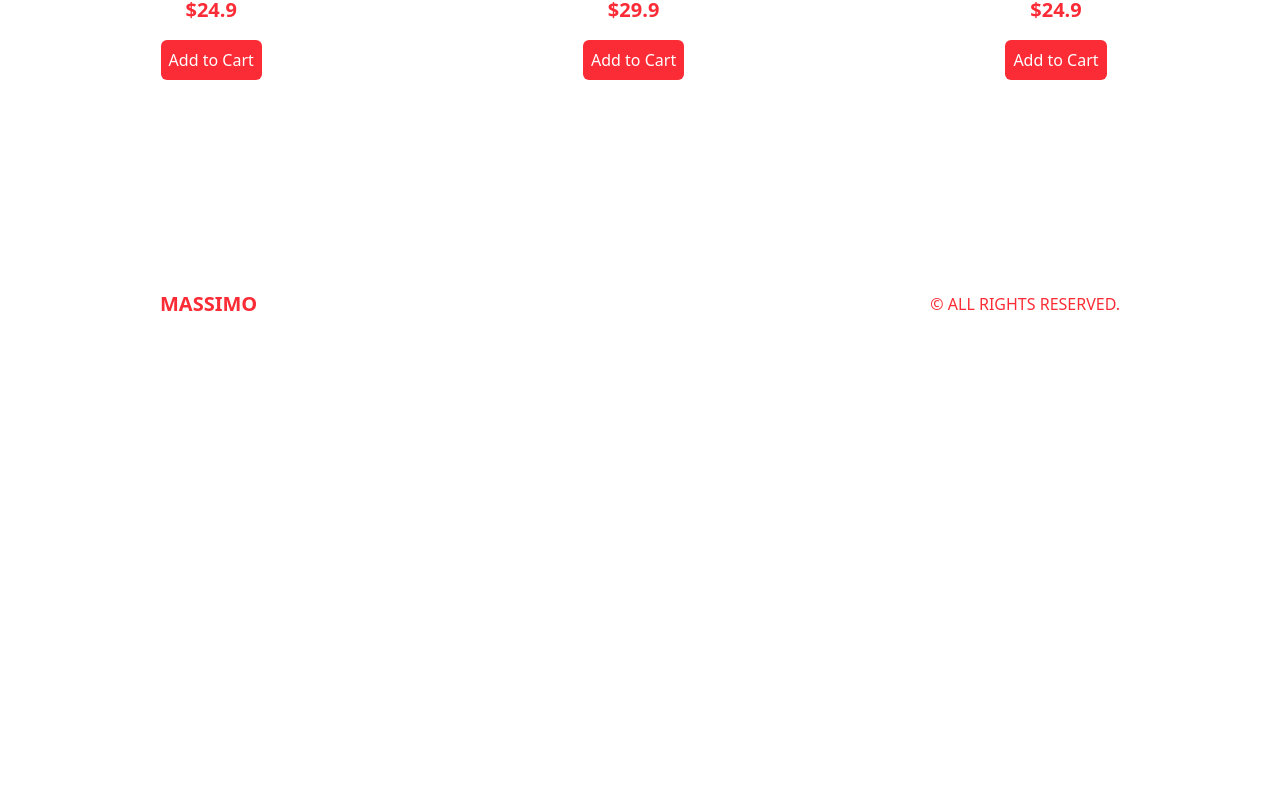
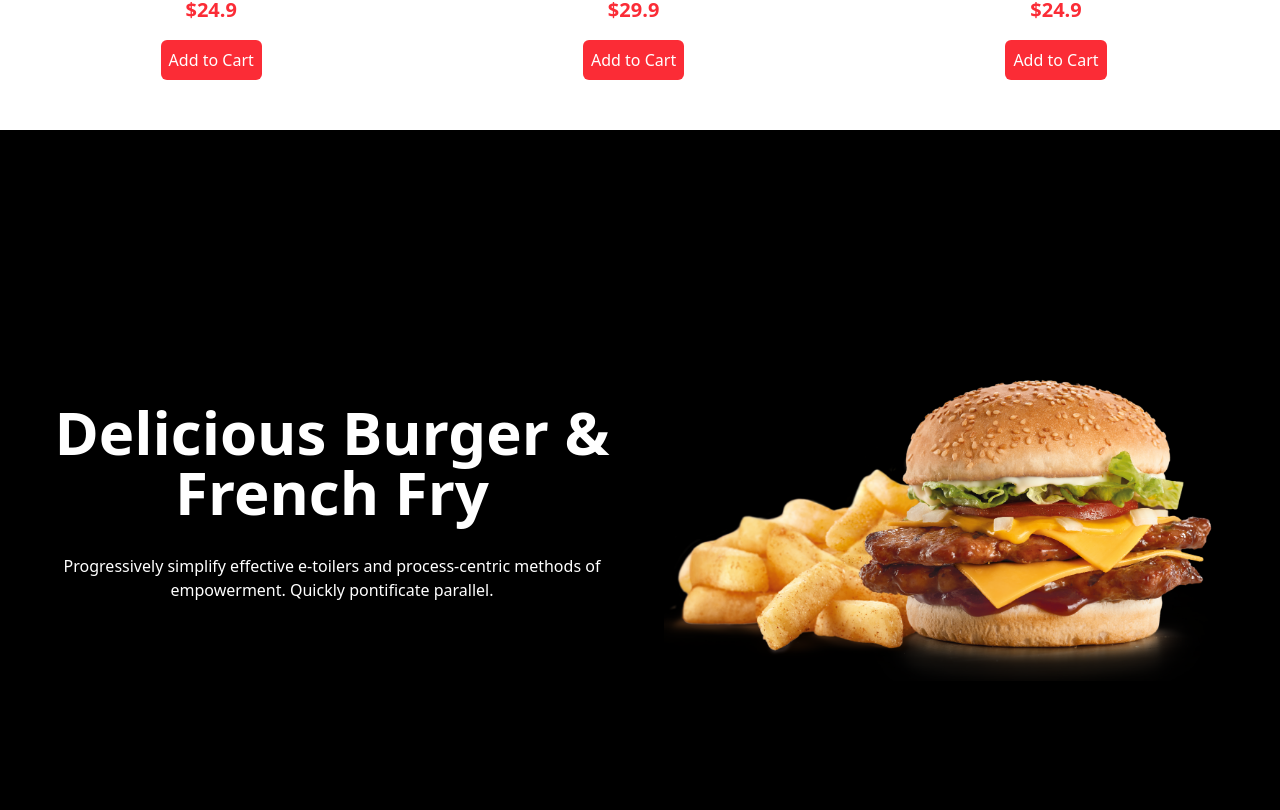
Before and after one commit to nabeel4557/restaurand, a Next.js app: page / in a window 1280 px wide. Shown: the part 1390-2200 px from the top of the page. Before the commit the page ends 1868 px from the top, so only its background shows below. Built offline with nearby package versions, Linux system fonts and the light colour scheme.

Commit message:
Updating_Offer_section

```diff
--- a/src/components/Offer.tsx
+++ b/src/components/Offer.tsx
@@ -1,13 +1,32 @@
-import React from 'react'
+import Image from "next/image";
+import React from "react";
 
 function Offer() {
-  return (
-      <div className="">
-          {/* text container  */}
-          <div className=''></div>
-          <div className=''></div>
-      </div>
-  );
+    return (
+        <div className="bg-black h-screen flex flex-col md:flex-row">
+            {/* text container  */}
+            <div className=" flex-1 flex flex-col text-center items-center justify-center gap-8 p-6">
+                <h1 className=" text-white font-bold text-5xl md:text-6xl ">
+                    Delicious Burger & French Fry
+                </h1>
+                <p className=" text-white">
+                    Progressively simplify effective e-toilers and
+                    process-centric methods of empowerment. Quickly pontificate
+                    parallel.
+                </p>
+                <button>Order Now</button>
+            </div>
+            {/* image container */}
+            <div className=" relative flex-1 w-full">
+                <Image
+                    src="/offerProduct.png"
+                    alt=""
+                    fill
+                    className="object-contain"
+                />
+            </div>
+        </div>
+    );
 }
 
-export default Offer
+export default Offer;
```
